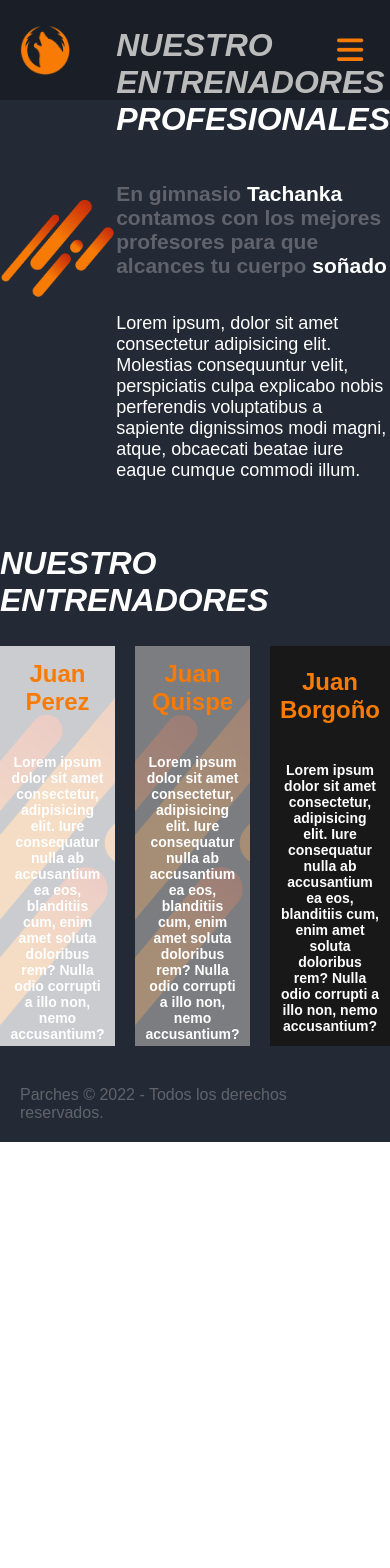
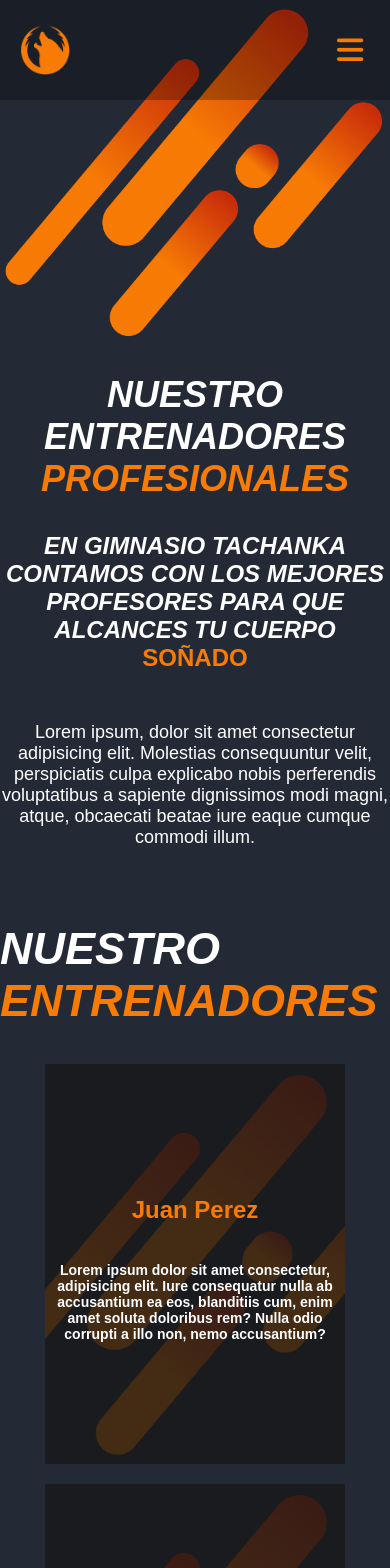
Before and after one commit to TeamMrWeb/Demo-5, a React (Vite) app: page /nosotros in a window 390 px wide. Shown: the top 1568 px of the page. Before the commit the page ends 1142 px from the top, so only its background shows below. Built offline with nearby package versions, Linux system fonts and the light colour scheme.

Commit message:
About page structure finished

```diff
--- a/src/pages/About.jsx
+++ b/src/pages/About.jsx
@@ -1,5 +1,7 @@
 import mainFigure from "../assets/figure.png"
 import Card from "../components/Card"
+import Title from "../components/Title"
+
 export default function About() {
   return (
     <section className="about-section">
@@ -9,28 +11,36 @@
                     <img className="about__image" src={mainFigure} alt="mainFigure" />
                 </div>
                 <div className="about-right">
-                    <h1 className="about__title"> Nuestro entrenadores <span className="title-color">profesionales</span> </h1>
-                    <h2 className="about__subtitle"> En <span className="title-color">gimnasio</span> <span className="text-white">Tachanka</span> contamos con los mejores <span className="title-color">profesores</span> para que alcances tu cuerpo <span className="text-white">soñado</span> </h2>
+                    <Title
+                        title="Nuestro entrenadores"
+                        titleColor=" profesionales"
+                        subtitle={"En gimnasio Tachanka contamos con los mejores profesores para que alcances tu cuerpo"}
+                        subtitleColor={" soñado"}
+                    />
                     <p className="about__description"> Lorem ipsum, dolor sit amet consectetur adipisicing elit. Molestias consequuntur velit, perspiciatis culpa explicabo nobis perferendis voluptatibus a sapiente dignissimos modi magni, atque, obcaecati beatae iure eaque cumque commodi illum.</p>
                 </div>
             </div>
             <div className="about-content">
-                <h1 className="about__title"> Nuestro <span className="title-color">entrenadores</span> </h1>
+                    <Title
+                        title="Nuestro"
+                        titleColor=" entrenadores"
+                    />
                 <div className="about-cards">
                     <Card
                         title={"Juan Perez"}
                         backgroundImage={mainFigure}
-                        backgroundColor={"#f5f5f5"}
+                        backgroundColor={"#181818"}
                         paragraph="Lorem ipsum dolor sit amet consectetur, adipisicing elit. Iure consequatur nulla ab accusantium ea eos, blanditiis cum, enim amet soluta doloribus rem? Nulla odio corrupti a illo non, nemo accusantium?"
                     />
                     <Card
                         title={"Juan Quispe"}
                         backgroundImage={mainFigure}
-                        backgroundColor={"#939393"}
+                        backgroundColor={"#181818"}
                         paragraph="Lorem ipsum dolor sit amet consectetur, adipisicing elit. Iure consequatur nulla ab accusantium ea eos, blanditiis cum, enim amet soluta doloribus rem? Nulla odio corrupti a illo non, nemo accusantium?"
                     />
                     <Card
                         title={"Juan Borgoño"}
+                        backgroundImage={mainFigure}
                         backgroundColor={"#181818"}
                         paragraph="Lorem ipsum dolor sit amet consectetur, adipisicing elit. Iure consequatur nulla ab accusantium ea eos, blanditiis cum, enim amet soluta doloribus rem? Nulla odio corrupti a illo non, nemo accusantium?"
                     />
--- a/src/styles/index.css
+++ b/src/styles/index.css
@@ -543,6 +543,7 @@
   height: -webkit-min-content;
   height: -moz-min-content;
   height: min-content;
+  position: relative;
   width: 100%;
   background-color: #242A35;
 }
@@ -562,20 +563,9 @@
       -ms-flex-pack: center;
           justify-content: center;
   max-width: 1300px;
+  padding: 72px 0;
   width: 100%;
   height: 100%;
-}
-
-.about-section .about-container .about__title {
-  font-size: 32px;
-  font-weight: bold;
-  color: #FFFFFF;
-  text-transform: uppercase;
-  font-style: italic;
-}
-
-.about-section .about-container .about__subtitle {
-  color: #60636C;
 }
 
 .about-section .about-container .about__description {
@@ -661,6 +651,54 @@
   gap: 20px;
   height: 100%;
   width: 100%;
+}
+
+@media screen and (min-width: 320px) and (max-width: 720px) {
+  .about-section .about-container {
+    padding: 0;
+  }
+  .about-section .about-container .about-header {
+    -webkit-box-orient: vertical;
+    -webkit-box-direction: normal;
+        -ms-flex-direction: column;
+            flex-direction: column;
+    text-align: center;
+  }
+  .about-section .about-container .about-header .header__title {
+    font-size: 36px;
+  }
+  .about-section .about-container .about-header .header__subtitle {
+    font-size: 24px;
+  }
+  .about-section .about-container .about-header .about-left {
+    display: -webkit-box;
+    display: -ms-flexbox;
+    display: flex;
+    -webkit-box-pack: center;
+        -ms-flex-pack: center;
+            justify-content: center;
+    -webkit-box-align: center;
+        -ms-flex-align: center;
+            align-items: center;
+  }
+  .about-section .about-container .about-header .about-right {
+    display: -webkit-box;
+    display: -ms-flexbox;
+    display: flex;
+    -webkit-box-pack: center;
+        -ms-flex-pack: center;
+            justify-content: center;
+    -webkit-box-align: center;
+        -ms-flex-align: center;
+            align-items: center;
+  }
+  .about-section .about-container .about-content .about-cards {
+    -webkit-box-orient: vertical;
+    -webkit-box-direction: normal;
+        -ms-flex-direction: column;
+            flex-direction: column;
+    gap: 20px;
+  }
 }
 
 .contact {
@@ -869,6 +907,7 @@
       -ms-flex-pack: center;
           justify-content: center;
   background-color: #242A35;
+  text-align: center;
 }
 
 .footer .footer-container {
--- a/src/styles/pages/_about.scss
+++ b/src/styles/pages/_about.scss
@@ -3,6 +3,7 @@
     align-items: center;
     justify-content: center;
     height: min-content;
+    position: relative;
     width: 100%;
     background-color: $blackColor;
     .about-container{
@@ -11,18 +12,9 @@
         align-items: center;
         justify-content: center;
         max-width: $maxPageWidth;
+        padding: 72px 0;
         width: 100%;
         height: 100%;
-        .about__title{
-            font-size: 32px;
-            font-weight: bold;
-            color: $whiteColor;
-            text-transform: uppercase;
-            font-style: italic;
-        }
-        .about__subtitle{
-            color: $textBlackColor;
-        }
         .about__description{
             color: $whiteColor;
             font-size: 18px;
@@ -70,3 +62,37 @@
         }
     }
 }
+
+@media screen and (min-width: 320px) and (max-width: 720px) {
+    .about-section{
+        .about-container{
+            padding: 0;
+            .about-header{
+                flex-direction: column;
+                text-align: center;
+                .header__title{
+                    font-size: 36px;
+                }
+                .header__subtitle{
+                    font-size: 24px;
+                }
+                .about-left{
+                    display: flex;
+                    justify-content: center;
+                    align-items: center;
+                }
+                .about-right{
+                    display: flex;
+                    justify-content: center;
+                    align-items: center;
+                }
+            }
+            .about-content{
+                .about-cards{
+                    flex-direction: column;
+                    gap: 20px;
+                }
+            }
+        }
+    }
+}
```
Also changed, not shown: 1 other file (tests, documents, lock files or other folders).
